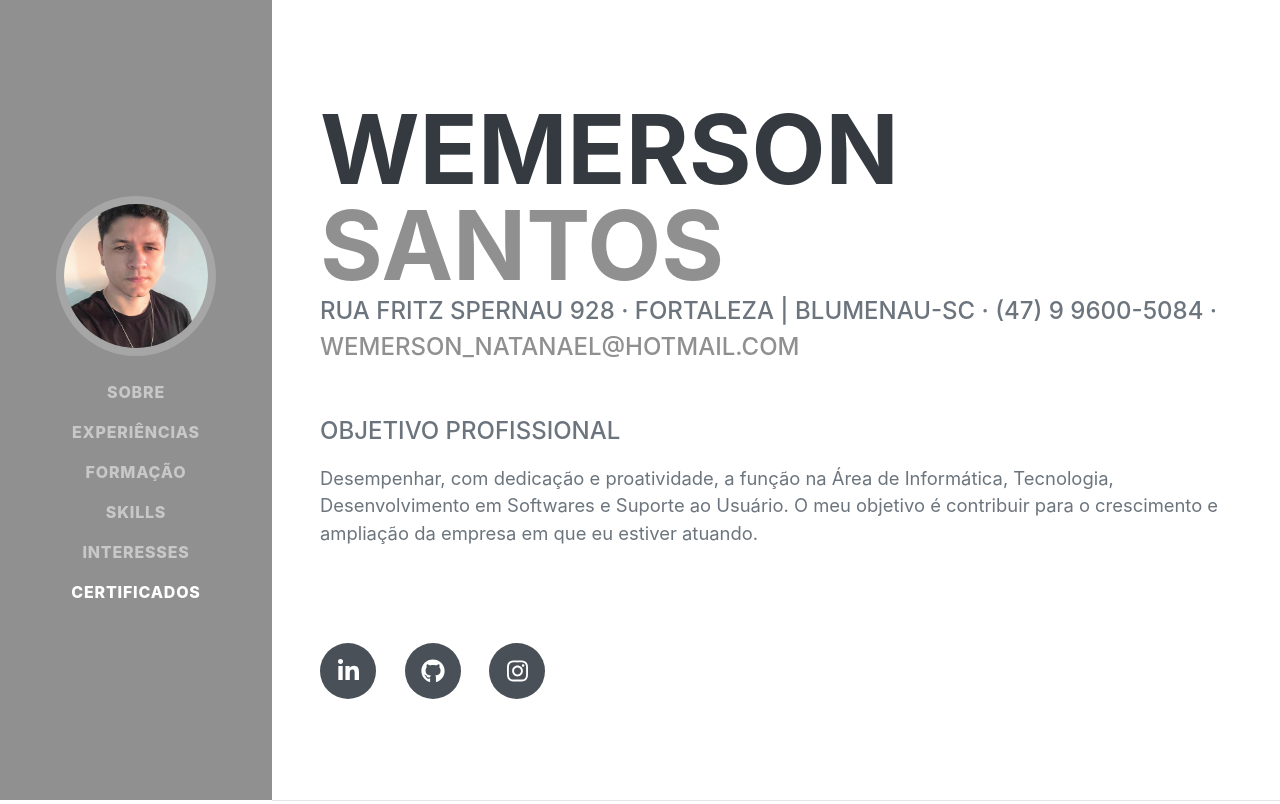
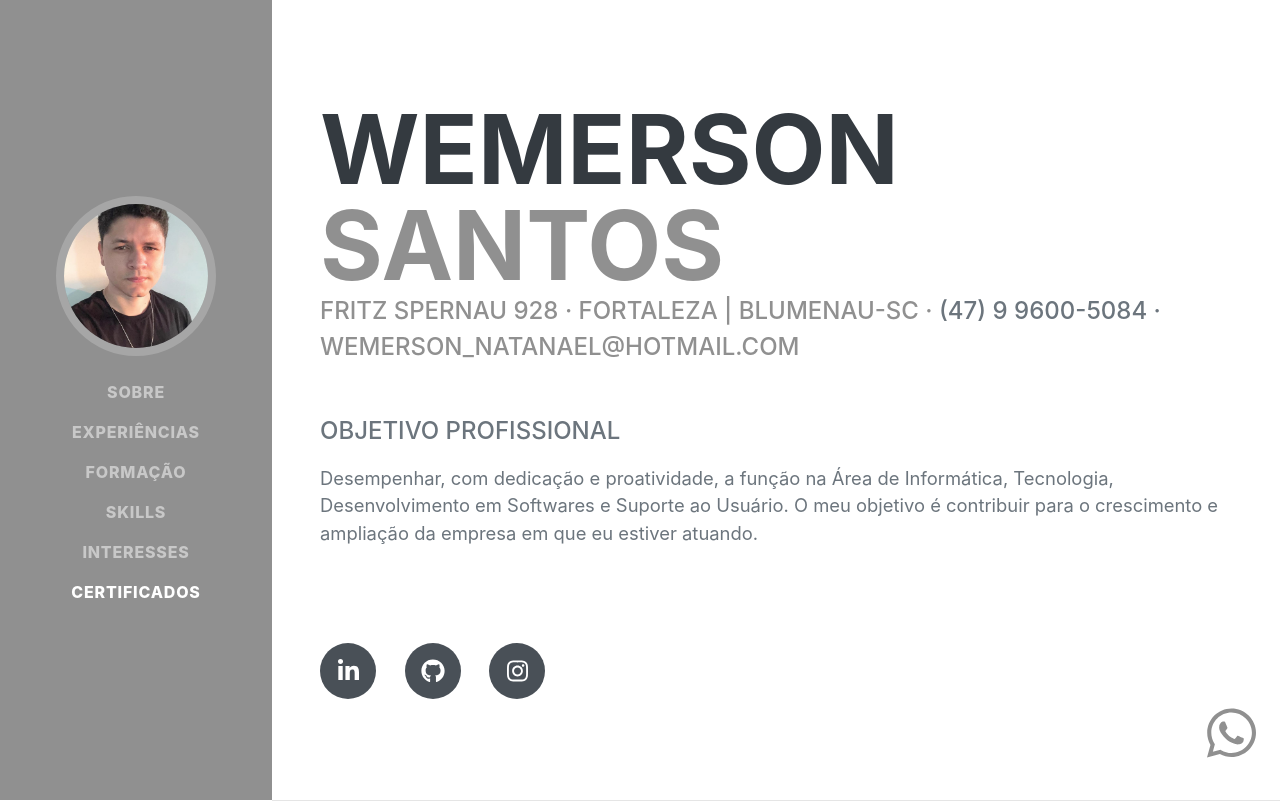
Before and after one commit to WN-Bronx/CV-WN_Santos, a plain HTML site: page index.html in a window 1280 px wide. Shown: the top 804 px of the page. Drawn offline with nearby package versions, Linux system fonts and the light colour scheme; a web font is replaced by a local one.

Commit message:
Commitando...

```diff
--- /dev/null
+++ b/css/mystyle.css
@@ -0,0 +1,3 @@
+.icon-fab{
+    font-size: 350%;
+}
--- a/index.html
+++ b/index.html
@@ -15,8 +15,14 @@
         <!-- Core theme CSS (includes Bootstrap)-->
         <link rel="stylesheet" href="https://unpkg.com/aos@next/dist/aos.css" />
         <link href="css/styles.css" rel="stylesheet" />
+        <link href="css/mystyle.css" rel="stylesheet" />
     </head>
     <body id="page-top">
+        <!--Fab-->
+        <div class="fixed-bottom text-right p-4">
+            <a class="social-icon icon-fab" href="https://api.whatsapp.com/send?phone=5547996005084"><i class="fab fa-whatsapp"></i></a-->
+        </div>
+
 
         <!-- Navigation-->
         <nav class="navbar navbar-expand-lg navbar-dark bg-primary fixed-top" id="sideNav">
@@ -48,7 +54,7 @@
                         <span class="text-primary">Santos</span>
                     </h1>
                     <div class="subheading mb-5">
-                        Rua Fritz Spernau 928 · Fortaleza | Blumenau-SC · (47) 9 9600-5084 ·
+                        <a href="https://www.google.com/maps/search/?api=1&query=Fritz Spernau 928 Fortaleza  Blumenau SC ·">Fritz Spernau 928 · Fortaleza | Blumenau-SC ·</a> (47) 9 9600-5084 ·
                         <a href="mailto:wemerson_natanael@hotmail.com">wemerson_natanael@hotmail.com</a>
                     </div>
                     <div class="d-flex flex-column flex-md-row justify-content-between mb-5">
@@ -251,7 +257,9 @@
         <script src="js/scripts.js"></script>
         <script src="https://unpkg.com/aos@next/dist/aos.js"></script>
         <script>
-          AOS.init();
+          AOS.init({
+            disable: 'mobile'
+          });
         </script>
     </body>
 </html>
```
